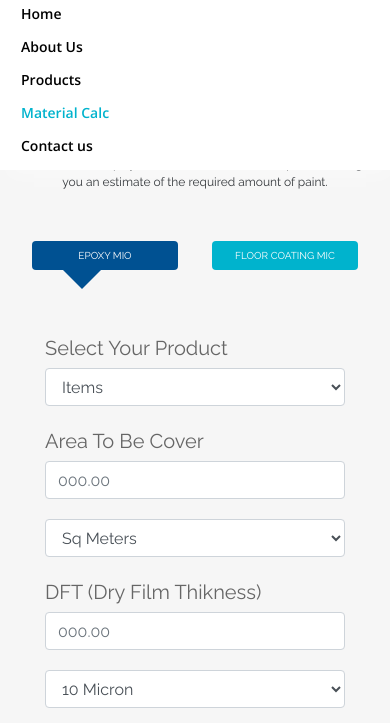
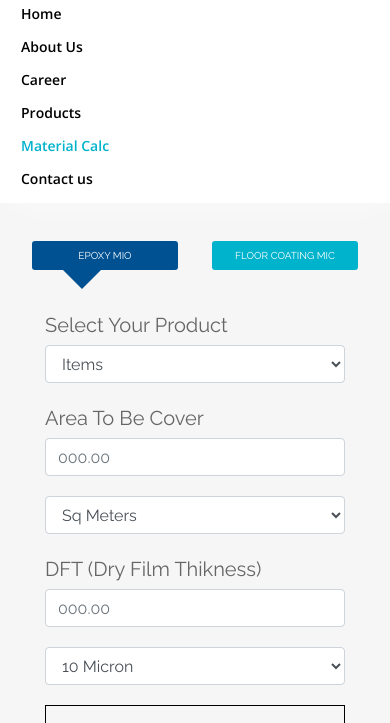
Before and after one commit to meetprie/Demo, a plain HTML site: page material.html in a window 390 px wide. Both pictures are taken after a click on the button 37 px from the left and 70 px from the top of the page. Shown: the part 95-818 px from the top of the page. Drawn offline with nearby package versions, Linux system fonts and the light colour scheme.

Commit message:
Som Thin Bhul Change

```diff
--- a/assets/css/style.css
+++ b/assets/css/style.css
@@ -938,6 +938,7 @@ li.dropdown-item{
 	text-align: center;
 	position: relative;
 	padding: 9px 0;
+	border-radius: 3px;
 }
 .calc .nav-pills .nav-item .nav-link:before{
 	content: "";
@@ -966,6 +967,9 @@ li.dropdown-item{
 	font-size: 20px;
 	margin-bottom: 5px;
 	display: inline-block;
+}
+.calc .tab-content{
+	margin-top: 70px;
 }
 .calc .form-group {
 	margin-bottom: 20px;
@@ -1240,6 +1244,9 @@ li.dropdown-item{
 	.calc .nav-pills .nav-item .nav-link.active:before{
 		top: 34px;
 	}
+	.calc .tab-content{
+		margin-top: 40px;
+	}
 	/*|||||||||||||||||||||||||  (786) CALC PAGE CSS (E)||||||||||||||||||||||||*/
 	/*|||||||||||||||||||||||||  (786) CAREER PAGE CSS (S)||||||||||||||||||||||||*/
 	/*|||||||||||||||||||||||||  (786) CAREER PAGE CSS (E)||||||||||||||||||||||||*/
@@ -1329,6 +1336,9 @@ li.dropdown-item{
 	.calc .nav-pills .nav-item .nav-link{
 		font-size: 16px;
 	}
+	.calc .tab-content{
+		margin-top: 25px;
+	}
 	.totel-count-block{
 		padding: 20px 10px;
 	}
--- a/material.html
+++ b/material.html
@@ -55,7 +55,7 @@
 				</div>
 			</div>
 		</div>
-		<div class=" navbar navbar-expand-lg navbar-dark bottom-navbar sticky">
+		<div class=" navbar navbar-expand-md navbar-dark bottom-navbar sticky">
 			<div class="container">
 				<a href="index.html" class="logo navbar-brand"><img src="assets/images/logo2.png" class="logo1" width="100%">
 					<!-- <img src="assets/images/logo.png" width="100%" class="logo2"> --></a>
@@ -67,6 +67,9 @@
 						</li>
 						<li class="navbar-item">
 							<a href="about.html" class="nav-link">About Us</a>
+						</li>
+						<li class="navbar-item">
+							<a href="career.html" class="nav-link">Career</a>
 						</li>
 						<li class="navbar-item dropdown">
 							<a href="product.html" class="nav-link">Products</a>
@@ -159,7 +162,7 @@
 							<a href="#tab2" class="nav-link" data-toggle="pill">FLOOR COATING MIC</a>
 						</li>
 					</ul>
-					<div class="col-lg-12 tab-content mt-5">
+					<div class="col-lg-12 tab-content">
 						<div class="tab-pane active show fade" id="tab1">
 							<div class="row align-items-center">
 								<div class="col-lg-8">
@@ -378,6 +381,7 @@
 							<ul class="footer-nav">
 								<li class="nav-item"><a class="nav-link" href="index.html">Home</a></li>
 								<li class="nav-item"><a class="nav-link" href="about.html">About Us</a></li>
+								<li class="nav-item"><a href="career.html" class="nav-link">Career</a></li>
 								<li class="nav-item"><a class="nav-link" href="product.html">Product</a></li>
 								<li class="nav-item"><a class="nav-link active" href="material.html">Material Calc</a></li>
 								<li class="nav-item"><a class="nav-link" href="contact.html">Contact Us</a></li>
```
